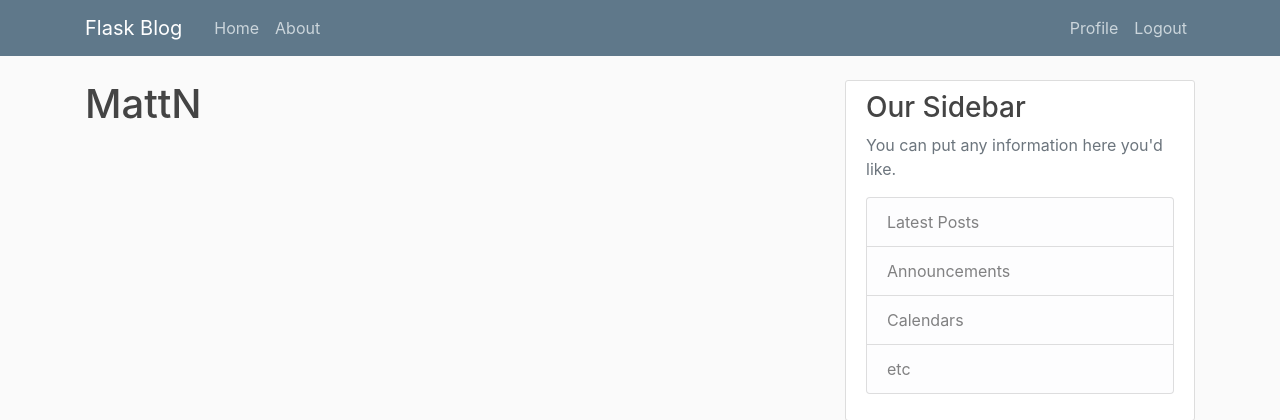
After one commit to MattNannetti/FlaskMadeBlog, a Flask app: page /account in a window 1280 px wide. The commit adds this page. Shown: the top 420 px of the page. Run offline with Flask 2, Linux system fonts and the light colour scheme; a user stored in the database is signed in; some libraries are stand-ins or nearby versions.

Commit message:
profile page

```diff
--- a/flaskblog/__init__.py
+++ b/flaskblog/__init__.py
@@ -2,7 +2,6 @@ from flask import Flask
 from flask_sqlalchemy import SQLAlchemy
 from flask_bcrypt import Bcrypt
 from flask_login import LoginManager
-
 
 app = Flask(__name__)
 app.config['SECRET_KEY'] = '54cb0a1257b1585952f7ea15492dc6fa'
@@ -11,5 +10,7 @@ app.config['SQLALCHEMY_TRACK_MODIFICATIONS'] = False
 db = SQLAlchemy(app)
 bcrypt = Bcrypt(app)
 login_manager = LoginManager(app)
+login_manager.login_view = 'login'
+login_manager.login_message_category = 'info'
 
 from flaskblog import routes
--- a/flaskblog/models.py
+++ b/flaskblog/models.py
@@ -1,12 +1,12 @@
 from datetime import datetime
 from flaskblog import db, login_manager
-
+from flask_login import UserMixin
 
 @login_manager.user_loader
 def load_user(user_id):
     return User.query.get(int(user_id))
 
-class User(db.Model):
+class User(db.Model, UserMixin):
     id = db.Column(db.Integer, primary_key=True)
     username = db.Column(db.String(20), unique=True, nullable=False)
     email = db.Column(db.String(120), unique=True, nullable=False)
--- a/flaskblog/routes.py
+++ b/flaskblog/routes.py
@@ -1,7 +1,8 @@
-from flask import render_template, url_for, flash, redirect
+from flask import render_template, url_for, flash, redirect, request
 from flaskblog import app, db, bcrypt
 from flaskblog.forms import RegistrationForm, LoginForm
 from flaskblog.models import User, Post
+from flask_login import login_user, current_user, logout_user, login_required
 
 
 
@@ -37,18 +38,24 @@ def about():
 
 @app.route("/login", methods=['GET', 'POST'])
 def login():
+    if current_user.is_authenticated:
+        return redirect(url_for('home'))
     form = LoginForm()
     if form.validate_on_submit():
-        if form.email.data == 'admin@blog.com' and form.password.data == 'password':
-            flash('You have been logged in!', 'success')
-            return redirect(url_for('home'))
+        user = User.query.filter_by(email=form.email.data).first()
+        if user and bcrypt.check_password_hash(user.password, form.password.data):
+            login_user(user, remember=form.remember.data)
+            next_page = request.args.get('next')
+            return redirect(next_page) if next_page else redirect(url_for('home'))
         else:
-            flash('Login Unsuccessful. Please check username and password', 'danger')
+            flash('Login Unsuccessful. Please check email and password', 'danger')
     return render_template('login.html', title='Login', form=form)
 
 
 @app.route('/register', methods=['GET', 'POST'])
 def register():
+    if current_user.is_authenticated:
+        return redirect(url_for('home'))
     form = RegistrationForm()
     if form.validate_on_submit():
         hashed_password = bcrypt.generate_password_hash(form.password.data).decode('utf-8')
@@ -58,3 +65,13 @@ def register():
         flash(f'Thanks {form.username.data}! Your account has been created, you are now able to log in.', 'success')
         return redirect(url_for('login'))
     return render_template('register.html', title='Register', form=form)
+
+@app.route('/logout')
+def logout():
+    logout_user()
+    return redirect(url_for('home'))
+
+@app.route('/account')
+@login_required
+def account():
+    return render_template('account.html', title='Account')
--- /dev/null
+++ b/flaskblog/templates/account.html
@@ -0,0 +1,6 @@
+{% extends "layout.html" %}
+{% block content %}
+
+    <h1>{{ current_user.username }}</h1>
+
+{% endblock content %}
--- a/flaskblog/templates/layout.html
+++ b/flaskblog/templates/layout.html
@@ -29,8 +29,13 @@
               </div>
               <!-- Navbar Right Side -->
               <div class="navbar-nav">
+                {% if current_user.is_authenticated %}
+                <a class="nav-item nav-link" href="{{ url_for('account') }}">Profile</a>
+                <a class="nav-item nav-link" href="{{ url_for('logout') }}">Logout</a>
+                {% else %}
                 <a class="nav-item nav-link" href="{{ url_for('login') }}">Login</a>
                 <a class="nav-item nav-link" href="{{ url_for('register') }}">Register</a>
+                {%  endif %}
               </div>
             </div>
           </div>
```
